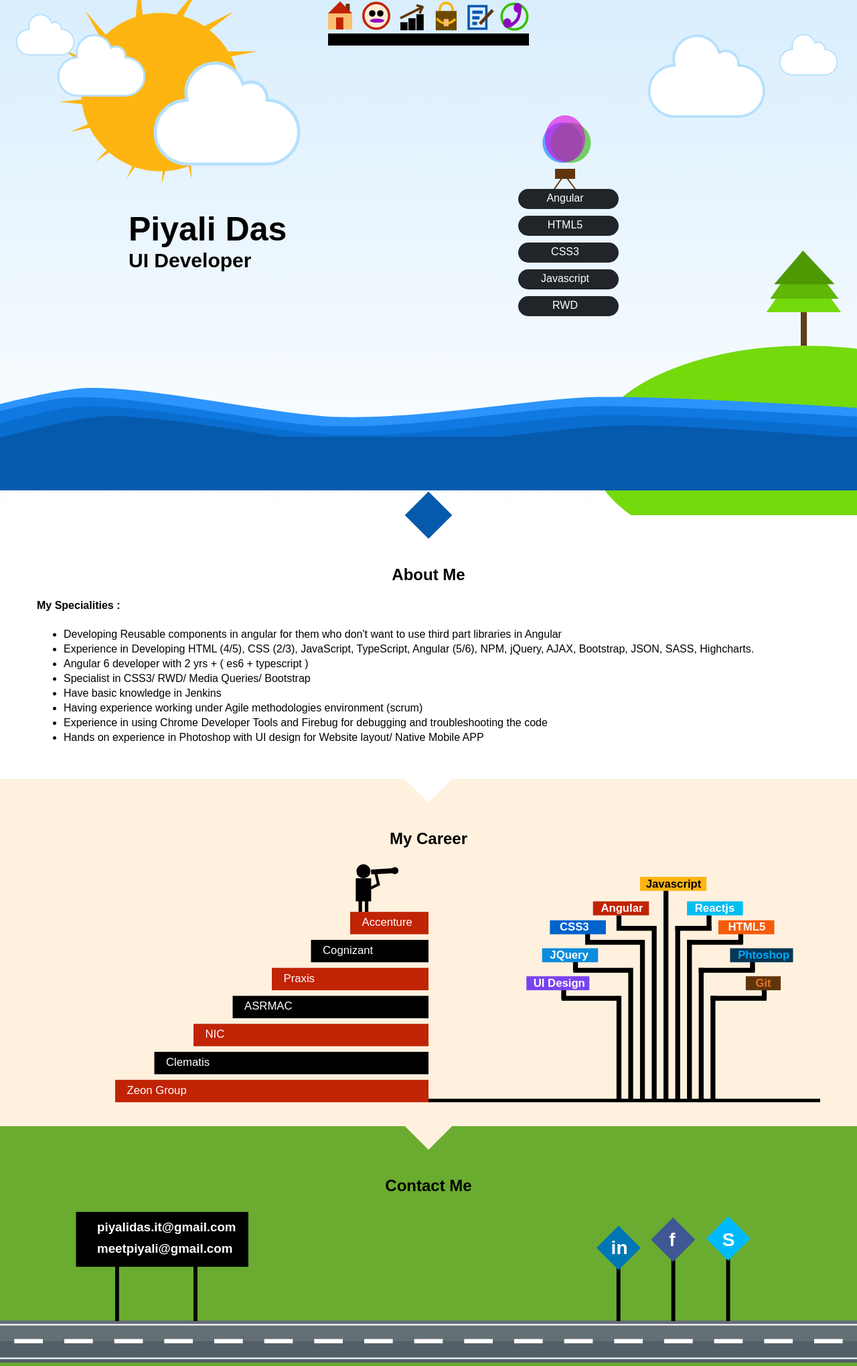
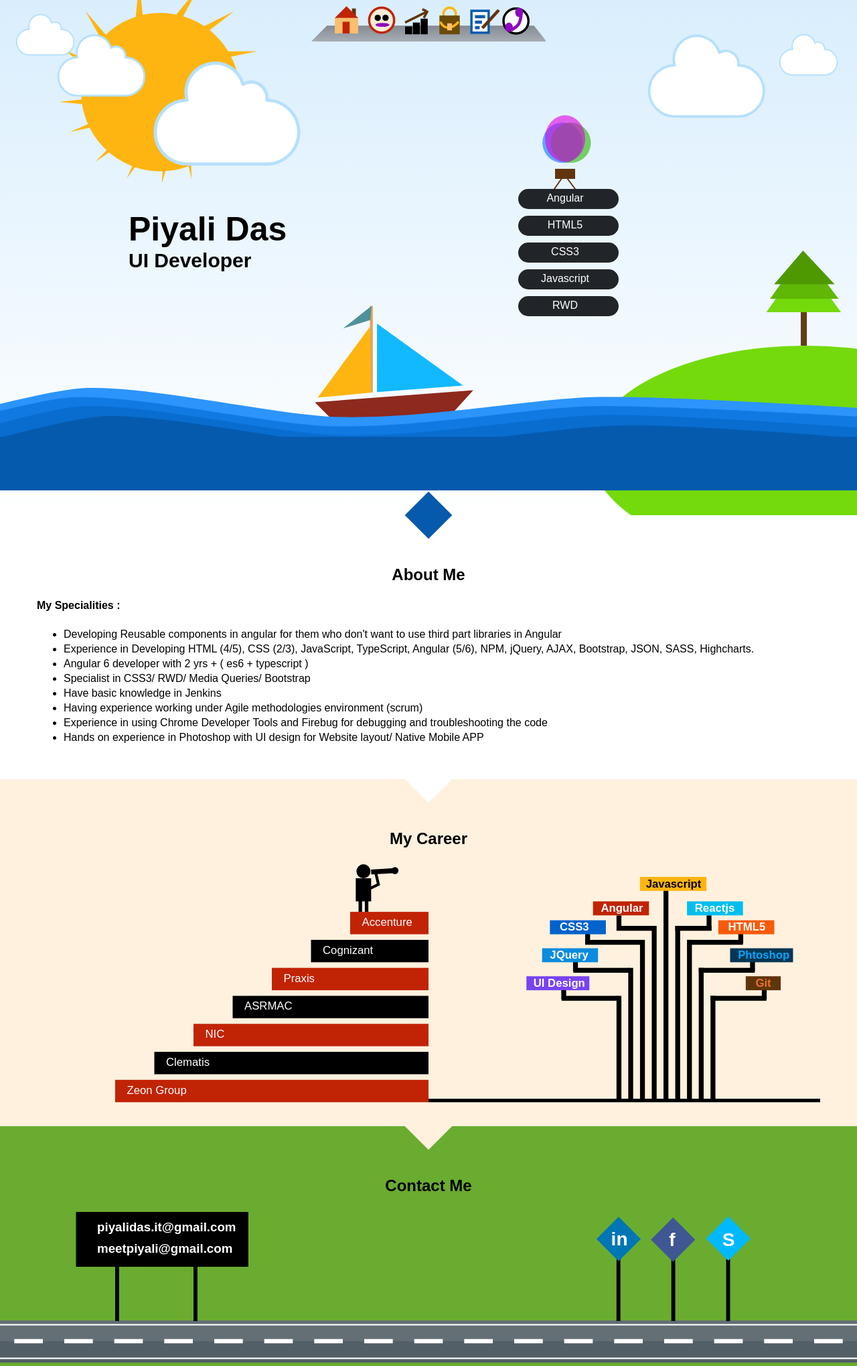
Before and after one commit to piyalidas10/piyalidas10.github.io, a Jekyll site: the page index.html, which Jekyll copies as it is, in a window 1280 px wide. Shown: the whole page at 67% size. Built offline with Jekyll 4.4.1, drawn with Linux system fonts in a browser that asks for light colours.

Commit message:
Boat animation + Menu dock style

```diff
--- /dev/null
+++ b/css/responsive.css
@@ -0,0 +1,307 @@
+@media screen and (max-width:1600px) {
+
+    @keyframes boatmove {
+        0% {
+            top:56%;
+        }
+
+        50% {
+            top:58%;
+        }
+
+        100% {
+            top:56%;
+        }
+    }
+    @-webkit-keyframes boatmove {
+        0% {
+            top:56%;
+        }
+
+        50% {
+            top:58%;
+        }
+
+        100% {
+            top:56%;
+        }
+    }
+    @-moz-keyframes boatmove {
+        0% {
+            top:56%;
+        }
+
+        50% {
+            top:58%;
+        }
+
+        100% {
+            top:56%;
+        }
+    }
+    @-ms-keyframes boatmove {
+        0% {
+            top:56%;
+        }
+
+        50% {
+            top:58%;
+        }
+
+        100% {
+            top:56%;
+        }
+    }
+    @-o-keyframes boatmove {
+        0% {
+            top:56%;
+        }
+
+        50% {
+            top:58%;
+        }
+
+        100% {
+            top:56%;
+        }
+    }
+}
+
+
+@media screen and (max-width:1100px) {
+    .home:after {
+        bottom: -7px;
+    }
+}
+
+
+@media screen and (max-width:900px) {
+    .home:after {
+        bottom: 15px;
+    }
+    .boat{
+        width: 200px;
+    }
+    @keyframes boatmove {
+        0% {
+            top:59%;
+        }
+
+        50% {
+            top:61%;
+        }
+
+        100% {
+            top:59%;
+        }
+    }
+    @-webkit-keyframes boatmove {
+        0% {
+            top:55%;
+        }
+
+        50% {
+            top:57%;
+        }
+
+        100% {
+            top:55%;
+        }
+    }
+    @-moz-keyframes boatmove {
+        0% {
+            top:55%;
+        }
+
+        50% {
+            top:57%;
+        }
+
+        100% {
+            top:55%;
+        }
+    }
+    @-ms-keyframes boatmove {
+        0% {
+            top:55%;
+        }
+
+        50% {
+            top:57%;
+        }
+
+        100% {
+            top:55%;
+        }
+    }
+    @-o-keyframes boatmove {
+        0% {
+            top:55%;
+        }
+
+        50% {
+            top:57%;
+        }
+
+        100% {
+            top:55%;
+        }
+    }
+}
+
+
+
+@media screen and (max-width:768px) {
+    .aboutme .container {
+        padding-top: 30px;
+    }
+    @keyframes boatmove {
+        0% {
+            top:45%;
+        }
+
+        50% {
+            top:46%;
+        }
+
+        100% {
+            top:45%;
+        }
+    }
+    @-webkit-keyframes boatmove {
+        0% {
+            top:45%;
+        }
+
+        50% {
+            top:46%;
+        }
+
+        100% {
+            top:45%;
+        }
+    }
+    @-moz-keyframes boatmove {
+        0% {
+            top:45%;
+        }
+
+        50% {
+            top:46%;
+        }
+
+        100% {
+            top:45%;
+        }
+    }
+    @-ms-keyframes boatmove {
+        0% {
+            top:45%;
+        }
+
+        50% {
+            top:46%;
+        }
+
+        100% {
+            top:45%;
+        }
+    }
+    @-o-keyframes boatmove {
+        0% {
+            top:45%;
+        }
+
+        50% {
+            top:46%;
+        }
+
+        100% {
+            top:45%;
+        }
+    }
+}
+
+
+
+@media screen and (max-width:680px) {
+    .home:after {
+        bottom: 40px;
+    }
+    .boat {
+        width: 150px;
+    }
+    @keyframes boatmove {
+        0% {
+            top:50%;
+        }
+
+        50% {
+            top:51%;
+        }
+
+        100% {
+            top:50%;
+        }
+    }
+    @-webkit-keyframes boatmove {
+        0% {
+            top:45%;
+        }
+
+        50% {
+            top:46%;
+        }
+
+        100% {
+            top:45%;
+        }
+    }
+    @-moz-keyframes boatmove {
+        0% {
+            top:45%;
+        }
+
+        50% {
+            top:46%;
+        }
+
+        100% {
+            top:45%;
+        }
+    }
+    @-ms-keyframes boatmove {
+        0% {
+            top:45%;
+        }
+
+        50% {
+            top:46%;
+        }
+
+        100% {
+            top:45%;
+        }
+    }
+    @-o-keyframes boatmove {
+        0% {
+            top:45%;
+        }
+
+        50% {
+            top:46%;
+        }
+
+        100% {
+            top:45%;
+        }
+    }
+}
+
+
+
+@media screen and (max-width:480px) {
+    .home:after {
+        bottom: 55px;
+    }
+}
--- a/style.css
+++ b/css/style.css
@@ -54,13 +54,16 @@ section::after {
 }
 .sitemenu {
     position: fixed;
-    top: -40px;
+    top: -55px;
     left: 50%;
-    margin-left: -150px;
+    margin-left: -175px;
     z-index: 99;
 }
+.sitemenu > svg > rect:nth-child(1) {
+    fill: linear-gradient(top, #212528, #495259);
+}
 #menuwrapper {
-    width: 300px;
+    width: 350px;
 }
 svg#menuwrapper > g {
     cursor: pointer;
@@ -106,7 +109,6 @@ svg#menuwrapper > g#portolio > rect:nth-child(4) {
     fill: #fbbf6f;
 }
 svg#menuwrapper > g#blog > rect {
-    fill: transparent;
     stroke: #065aad;
     stroke-width: 3;
 }
@@ -115,9 +117,9 @@ svg#menuwrapper > g#blog > line {
     stroke-width: 4px;
 }
 svg#menuwrapper > g#contact > circle:nth-child(1) {
-    fill: transparent;
+    fill: #FFFFFF;
     stroke-width: 3;
-    stroke: #39bf09;
+    stroke: #000000;
 }
 svg#menuwrapper > g#contact > path {
     fill: transparent;
@@ -261,6 +263,81 @@ svg#menuwrapper > g#contact > ellipse:nth-child(3), ellipse:nth-child(4)  {
         transform: translateX(0);
     }
 }
+.boat {
+    position: absolute;
+    top: 56%;
+    width: 250px;
+    left: 36%;
+    animation: boatmove 5s linear 2s infinite alternate;
+    animation-delay: -2s;
+}
+
+@keyframes boatmove {
+    0% {
+        top:59%;
+    }
+
+    50% {
+        top:61%;
+    }
+
+    100% {
+        top:59%;
+    }
+}
+@-webkit-keyframes boatmove {
+    0% {
+        top:59%;
+    }
+
+    50% {
+        top:61%;
+    }
+
+    100% {
+        top:59%;
+    }
+}
+@-moz-keyframes boatmove {
+    0% {
+        top:59%;
+    }
+
+    50% {
+        top:61%;
+    }
+
+    100% {
+        top:59%;
+    }
+}
+@-ms-keyframes boatmove {
+    0% {
+        top:59%;
+    }
+
+    50% {
+        top:61%;
+    }
+
+    100% {
+        top:59%;
+    }
+}
+@-o-keyframes boatmove {
+    0% {
+        top:59%;
+    }
+
+    50% {
+        top:61%;
+    }
+
+    100% {
+        top:59%;
+    }
+}
+
 
 .cloudwrapper {
     width: 100%;
@@ -635,9 +712,6 @@ svg#menuwrapper > g#contact > ellipse:nth-child(3), ellipse:nth-child(4)  {
 .career-image, .technology-tree {
     width: 50%;
 }
-.career-image > svg > g > rect {
-    fill: #000000;
-}
 .career-image > svg > g > text {
     fill: #FFFFFF;
 }
@@ -651,9 +725,6 @@ svg#menuwrapper > g#contact > ellipse:nth-child(3), ellipse:nth-child(4)  {
 .career-image > svg > g#person > line:nth-child(7){
     stroke: #000000;
     stroke-width: 7;
-}
-.career-image > svg > g:nth-child(2n) > rect {
-    fill: #c12305;
 }
 .contact {
     background: #6aac30;
@@ -670,30 +741,6 @@ svg#menuwrapper > g#contact > ellipse:nth-child(3), ellipse:nth-child(4)  {
     position: relative;
     top: 5px;
 }
-
-
-@media screen and (max-width:1100px) {
-    .home:after {
-        bottom: -7px;
-    }
+.socialntw {
+    cursor: pointer;
 }
-@media screen and (max-width:900px) {
-    .home:after {
-        bottom: 15px;
-    }
-}
-@media screen and (max-width:768px) {
-    .aboutme .container {
-        padding-top: 30px;
-    }
-}
-@media screen and (max-width:680px) {
-    .home:after {
-        bottom: 40px;
-    }
-}
-@media screen and (max-width:480px) {
-    .home:after {
-        bottom: 55px;
-    }
-}
--- a/index.html
+++ b/index.html
@@ -6,7 +6,8 @@
         <meta name="viewport" content="width=device-width, initial-scale=1">
         <meta name="Keywords" content="Piyali Das">
         <meta name="Description" content="Personal Website, Resume, Website">
-        <link rel="stylesheet" href="style.css" />
+        <link rel="stylesheet" href="css/style.css" />
+        <link rel="stylesheet" href="css/responsive.css" />
     </head>
 <body>
 
@@ -14,48 +15,53 @@
         <div class="top">
             <div class="menu">
                 <div class="sitemenu">
-                    <svg width="100%" height="100%" viewBox='0 0 250 90'  xmlns="http://www.w3.org/2000/svg" id="menuwrapper">
-                        <rect x="0" y="75" width="100%" height="15"></rect>
+                    <svg width="100%" height="100%" viewBox='0 0 300 100'  xmlns="http://www.w3.org/2000/svg" id="menuwrapper">
+                        <defs>
+                            <linearGradient id="grad1" x1="0%" y1="0%" x2="0%" y2="100%">
+                              <stop offset="0%" style="stop-color:#848b95;stop-opacity:1" />
+                              <stop offset="100%" style="stop-color:#aeb5ba;stop-opacity:1" />
+                            </linearGradient>
+                          </defs>
+                        <polygon points="20 80 285 80 305 105 0 100" fill="url(#grad1)"></polygon>
                         <g id="home" onclick="gotoHome()">
-                            <rect x="22" y="38" width="5" height="10"></rect>
-                            <rect x="0" y="50" width="30" height="20"></rect>
-                            <polygon points="0 50 30 50 15 35 0 50"></polygon>
-                            <rect x="10" y="55" width="9" height="15"></rect>
-                            <rect x="10" y="25" width="3" height="5"></rect>
+                            <rect x="52" y="58" width="5" height="10"></rect>
+                            <rect x="30" y="70" width="30" height="20"></rect>
+                            <polygon points="0 70 60 70 45 55 30 70"></polygon>
+                            <rect x="40" y="75" width="9" height="15"></rect>
                         </g>
                         <g id="about" onclick="gotoAboutme()">
-                            <circle cx="60" cy="53" r="16"/>
-                            <circle cx="55" cy="50" r="4"/>
-                            <circle cx="65" cy="50" r="4"/>
-                            <ellipse cx="61" cy="59" rx="9" ry="2.5" />
+                            <circle cx="90" cy="73" r="16"/>
+                            <circle cx="85" cy="70" r="4"/>
+                            <circle cx="95" cy="70" r="4"/>
+                            <ellipse cx="91" cy="79" rx="9" ry="2.5" />
                         </g>
                         <g id="career" onclick="gotoCareer()">
-                            <rect x="90" y="39" width="30" height="32"></rect>
-                            <rect x="90" y="61" width="9" height="10"></rect>
-                            <rect x="100" y="56" width="9" height="15"></rect>
-                            <rect x="110" y="51" width="9" height="20"></rect>
-                            <line x1="90" y1="56" x2="118" y2="42"></line>
-                            <line x1="114" y1="50" x2="118" y2="41"></line>
-                            <line x1="110" y1="40" x2="118" y2="42"></line>
+                            <rect x="120" y="59" width="30" height="32"></rect>
+                            <rect x="120" y="81" width="9" height="10"></rect>
+                            <rect x="130" y="76" width="9" height="15"></rect>
+                            <rect x="140" y="71" width="9" height="20"></rect>
+                            <line x1="120" y1="76" x2="148" y2="62"></line>
+                            <line x1="144" y1="70" x2="149" y2="61"></line>
+                            <line x1="142" y1="59" x2="147" y2="61"></line>
                         </g>
                         <g id="portolio" onclick="gotoPortfolio()">
-                            <circle cx="147" cy="45" r="8"/>
-                            <rect x="134" y="47" width="26" height="24"></rect>
-                            <path d="M 136 56 C 136 59, 147 68, 158.5 57"></path>
-                            <rect x="144" y="57" width="6" height="9"></rect>
+                            <circle cx="177" cy="65" r="8"/>
+                            <rect x="164" y="67" width="26" height="24"></rect>
+                            <path d="M 165 75 C 170 85, 180 85, 188.5 75"></path>
+                            <rect x="174" y="77" width="6" height="9"></rect>
                         </g>
                         <g id="blog" onclick="gotoBlog()">
-                            <rect x="175" y="41" width="22" height="28"></rect>
-                            <rect x="181" y="48" width="10" height="1"></rect>
-                            <rect x="181" y="55" width="6" height="1"></rect>
-                            <rect x="181" y="62" width="3" height="1"></rect>
-                            <line x1="189" y1="63" x2="205" y2="46"></line>
+                            <rect x="205" y="61" width="22" height="28" fill="#FFFFFF"></rect>
+                            <rect x="211" y="68" width="10" height="1"></rect>
+                            <rect x="211" y="75" width="6" height="1"></rect>
+                            <rect x="211" y="82" width="3" height="1"></rect>
+                            <line x1="219" y1="83" x2="240" y2="60"></line>
                         </g>
                         <g id="contact" onclick="gotoContact()">
-                            <circle cx="232" cy="54" r="16"></circle>
-                            <path d="M 226 67 C 226 62, 240 65, 238.5 40"></path>
-                            <ellipse cx="223" cy="62" rx="5" ry="6"></ellipse>
-                            <ellipse cx="236" cy="43" rx="5" ry="6"></ellipse>
+                            <circle cx="262" cy="74" r="16"></circle>
+                            <path d="M 256 87 C 256 82, 270 85, 268.5 60"></path>
+                            <ellipse cx="253" cy="82" rx="5" ry="6"></ellipse>
+                            <ellipse cx="266" cy="63" rx="5" ry="6"></ellipse>
                         </g>
                     </svg>
                 </div>
@@ -147,6 +153,15 @@
                     </g>
                 </svg>
             </div>
+        </div>
+        <div class="boat">
+            <svg xmlns="http://www.w3.org/2000/svg" viewBox="0 0 600 500">
+                <polygon points="100 463.5 480 463.5 590 342 22 385" fill="#8e291d"></polygon>
+                <rect x="220" y="40" width="10" height="310" fill="#e0a557"></rect>
+                <polygon points="123.33 120.5 225.05 40.5 220.69 100.58 220.69 90.5" fill="#4e919b"></polygon>
+                <polygon points="223.33 350.5 220.05 103.5 219.69 114.58 32.33 368.5" fill="#feb511"></polygon>
+                <polygon points="553.33 325.5 245 103.5 245 114.58 245 348.5" fill="#12b9ff"></polygon>
+            </svg>
         </div>
         <div class="bottom">
             <div class="field" id="field">
@@ -324,32 +339,32 @@
                     <rect x="10%" y="60" width="5" height="80" fill="#000000"></rect>
                     <rect x="20%" y="60" width="5" height="80" fill="#000000"></rect>
                     <rect x="5%" y="0" width="220" height="70" fill="#000000"></rect>
-                    <text x="7.7%" y="25" dominant-baseline="left" text-anchor="left" fill="#FFFFFF" font-weight="bold" font-size="16" font-family="Arial, Helvetica, sans-serif">
+                    <text id="primarymail" x="7.7%" y="25" dominant-baseline="left" text-anchor="left" fill="#FFFFFF" font-weight="bold" font-size="16" font-family="Arial, Helvetica, sans-serif">
                         piyalidas.it@gmail.com
                     </text>
-                    <text x="7.7%" y="52" dominant-baseline="left" text-anchor="left" fill="#FFFFFF" font-weight="bold" font-size="16" font-family="Arial, Helvetica, sans-serif">
+                    <text id="secondarymail" x="7.7%" y="52" dominant-baseline="left" text-anchor="left" fill="#FFFFFF" font-weight="bold" font-size="16" font-family="Arial, Helvetica, sans-serif">
                         meetpiyali@gmail.com
                     </text>
                 </g>
-                <g>
+                <g class="socialntw" id="skype" onclick="gotoNetwork('skype')">
                     <rect x="88%" y="60" width="5" height="80" fill="#000000"></rect>
                     <g>
                         <rect x="88%" y="20" width="40" height="40" fill="#00b9fc" transform="translate(218 642) rotate(-45)"></rect>
                         <text x="87.5%" y="44" dominant-baseline="left" text-anchor="left" fill="#FFFFFF" font-weight="bold" font-size="24" font-family="Arial, Helvetica, sans-serif">S</text>
                     </g>
                 </g>
-                <g>
+                <g class="socialntw" id="facebook" onclick="gotoNetwork('facebook')">
                     <rect x="81%" y="60" width="5" height="80" fill="#000000"></rect>
                     <g>
                         <rect x="81%" y="20" width="40" height="40" fill="#3f5793" transform="translate(197 594) rotate(-45)"></rect>
                         <text x="80.7%" y="44" dominant-baseline="left" text-anchor="left" fill="#FFFFFF" font-weight="bold" font-size="24" font-family="Arial, Helvetica, sans-serif">f</text>
                     </g>
                 </g>
-                <g>
+                <g class="socialntw" id="linkedin" onclick="gotoNetwork('linkedin')">
                     <rect x="74%" y="60" width="5" height="80" fill="#000000"></rect>
                     <g>
-                        <rect x="74%" y="20" width="40" height="40" fill="#0076b4" transform="translate(177 555) rotate(-45)"></rect>
-                        <text x="73.3%" y="54" dominant-baseline="left" text-anchor="left" fill="#FFFFFF" font-weight="bold" font-size="24" font-family="Arial, Helvetica, sans-serif">in</text>
+                        <rect x="74.8%" y="12" width="40" height="40" fill="#0076b4" transform="translate(177 555) rotate(-45)"></rect>
+                        <text x="73.3%" y="43" dominant-baseline="left" text-anchor="left" fill="#FFFFFF" font-weight="bold" font-size="24" font-family="Arial, Helvetica, sans-serif">in</text>
                     </g>
                 </g>
             </svg>
--- a/js/script.js
+++ b/js/script.js
@@ -9,6 +9,15 @@ var createClouds = (function() {
             clouldDivElem.innerHTML = cloudElemHTML;
             cloudWrapper.appendChild(clouldDivElem);
         }
+})();
+
+// Career stairs color change
+var createColorsForCareer = (function() {
+    let rectElem = document.querySelectorAll('.career-image > svg > g:nth-child(2n) > rect');
+    rectElem.forEach(ele => {
+        ele.setAttribute("fill", "#c12305");
+    });
+    console.log(ele);
 })();
 
 function gotoHome() {
@@ -40,3 +49,29 @@ function gotoContact() {
     let contactPage = document.getElementById('contactpage');
     contactPage.scrollIntoView({ behavior: 'smooth'});
 }
+
+function gotoNetwork(param) {
+    if (param === 'skype') {
+        let skypename = 'piyalidas.it';
+        window.location = 'skype:' + skypename + '?chat';
+    }
+    if (param === 'facebook') {
+        window.open("https://www.facebook.com/piyalidas10");
+    }
+    if (param === 'linkedin') {
+        window.open("https://www.linkedin.com/in/piyalidas10/");
+    }
+}
+
+document.getElementById("primarymail").addEventListener("click", sentmail);
+document.getElementById("secondarymail").addEventListener("click", sentmail);
+
+function sentmail() {
+    let val = this.innerHTML;
+    console.log(this.innerHTML);
+    let emailTo = val;
+    window.open("mailto:"+emailTo);
+}
+
+console.log(document.querySelectorAll('.socialntw'));
+console.log(document.getElementsByClassName('socialntw'));
```
Also changed, not shown: personal.png (added).
